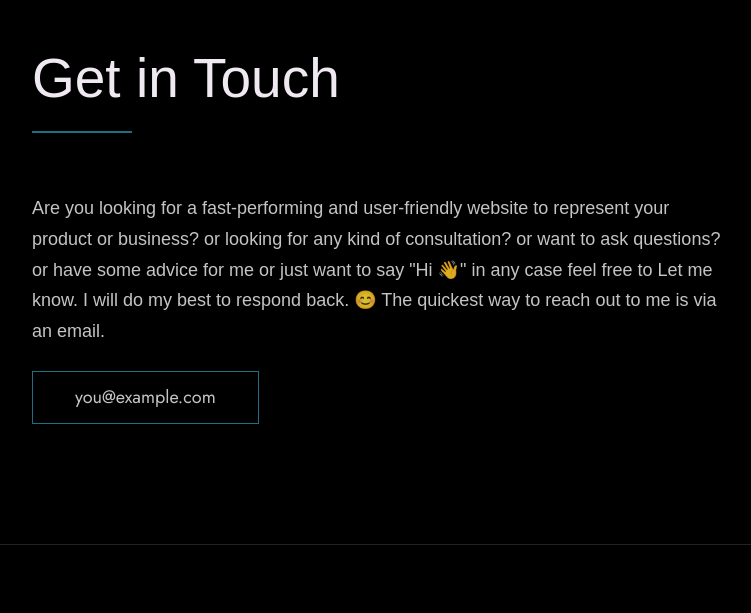
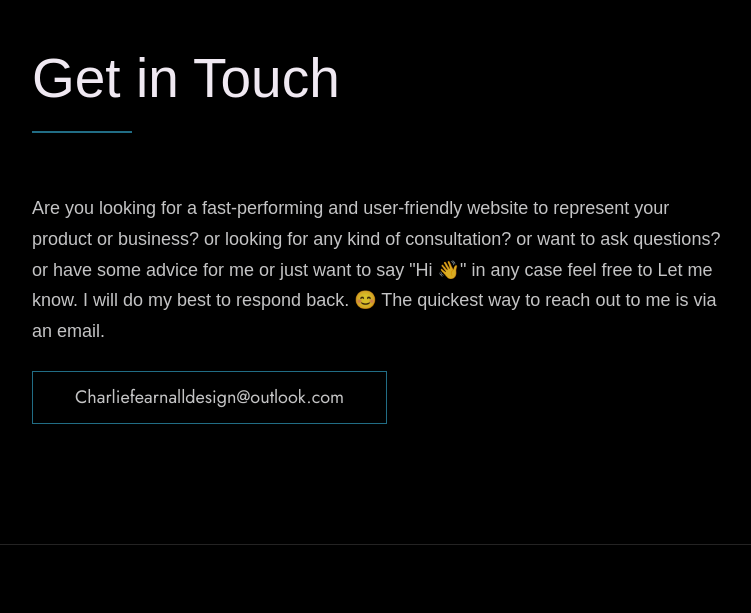
Before and after one commit to CharlieFearnall/charliefearnall.github.io, a plain HTML site: page index.html in a window 1280 px wide. Shown: the part 4127-4740 px from the top of the page, without its empty margins (58-809 px from the left). Drawn offline with Linux system fonts and the light colour scheme; a web font is replaced by a local one.

Commit message:
Update email address in contact section

```diff
--- a/index.html
+++ b/index.html
@@ -218,7 +218,7 @@
           me is via an email.
         </p>
         <!-- Replace the email with yours -->
-        <a href="mailto:you@example.com" class="btn">you@example.com</a>
+        <a href="mailto:you@example.com" class="btn">Charliefearnalldesign@outlook.com</a>
       </div>
     </div>
   </section>
```
